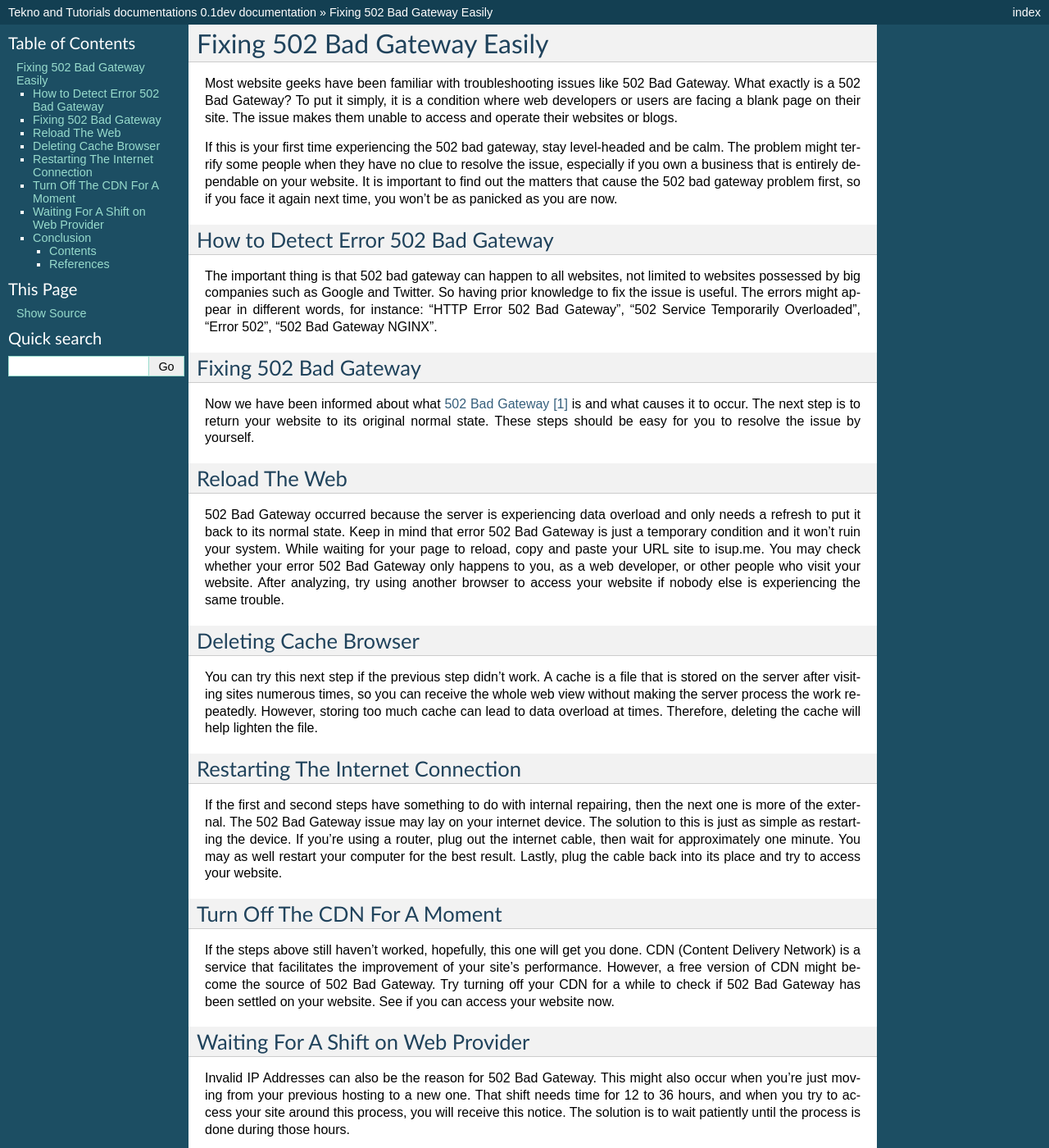
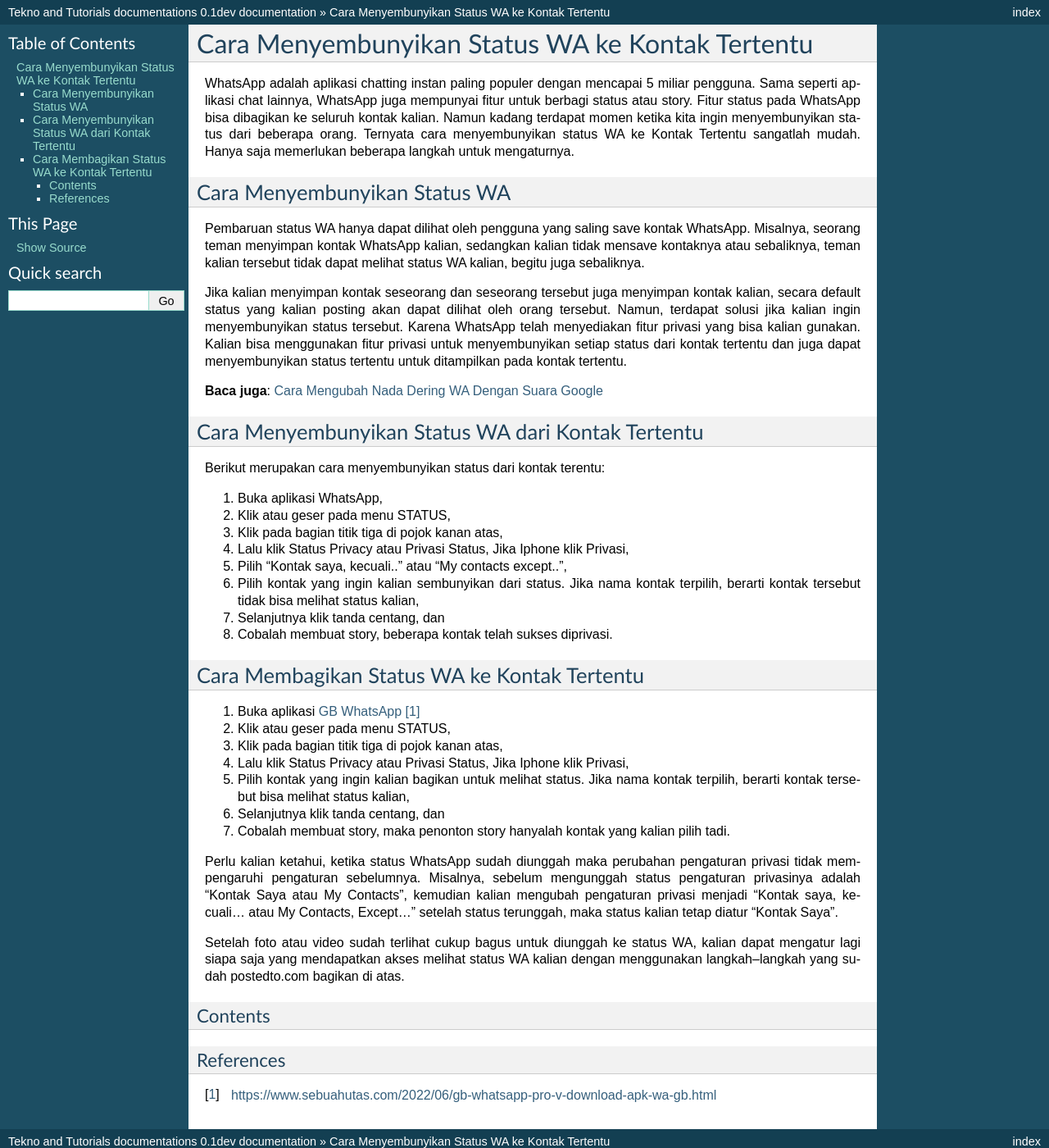
Before and after one commit to agatahani/tiktokmoney, a Sphinx documentation site: the page built from docs/index.rst, in a window 1280 px wide and 1400 px high. Shown: the whole window at 82% size. Built offline with Sphinx 7.4.7, drawn with Linux system fonts in a browser that asks for light colours; pages that are not in the unit, such as notebooks, are missing from menus; some of the changed text lies outside the part shown.

Commit message:
Update index.rst

```diff
--- a/docs/index.rst
+++ b/docs/index.rst
@@ -1,52 +1,45 @@
-Fixing 502 Bad Gateway Easily
+Cara Menyembunyikan Status WA ke Kontak Tertentu
 ====================
 
-Most website geeks have been familiar with troubleshooting issues like 502 Bad Gateway. What exactly is a 502 Bad Gateway? To put it simply, it is a condition where web developers or users are facing a blank page on their site. The issue makes them unable to access and operate their websites or blogs.
+WhatsApp adalah aplikasi chatting instan paling populer dengan mencapai 5 miliar pengguna. Sama seperti aplikasi chat lainnya, WhatsApp juga mempunyai fitur untuk berbagi status atau story. Fitur status pada WhatsApp bisa dibagikan ke seluruh kontak kalian. Namun kadang terdapat momen ketika kita ingin menyembunyikan status dari beberapa orang. Ternyata cara menyembunyikan status WA ke Kontak Tertentu sangatlah mudah. Hanya saja memerlukan beberapa langkah untuk mengaturnya.
 
-If this is your first time experiencing the 502 bad gateway, stay level-headed and be calm. The problem might terrify some people when they have no clue to resolve the issue, especially if you own a business that is entirely dependable on your website. It is important to find out the matters that cause the 502 bad gateway problem first, so if you face it again next time, you won't be as panicked as you are now.
+Cara Menyembunyikan Status WA
+---------------------
 
-How to Detect Error 502 Bad Gateway
---------------------
+Pembaruan status WA hanya dapat dilihat oleh pengguna yang saling save kontak WhatsApp. Misalnya, seorang teman menyimpan kontak WhatsApp kalian, sedangkan kalian tidak mensave kontaknya atau sebaliknya, teman kalian tersebut tidak dapat melihat status WA kalian, begitu juga sebaliknya.
 
-The important thing is that 502 bad gateway can happen to all websites, not limited to websites possessed by big companies such as Google and Twitter. So having prior knowledge to fix the issue is useful. The errors might appear in different words, for instance: “HTTP Error 502 Bad Gateway”, “502 Service Temporarily Overloaded”,
-“Error 502”, “502 Bad Gateway NGINX”.
+Jika kalian menyimpan kontak seseorang dan seseorang tersebut juga menyimpan kontak kalian, secara default status yang kalian posting akan dapat dilihat oleh orang tersebut. Namun, terdapat solusi jika kalian ingin menyembunyikan status tersebut. Karena WhatsApp telah menyediakan fitur privasi yang bisa kalian gunakan. Kalian bisa menggunakan fitur privasi untuk menyembunyikan setiap status dari kontak tertentu dan juga dapat menyembunyikan status tertentu untuk ditampilkan pada kontak tertentu.
 
-Fixing 502 Bad Gateway
---------------------
+**Baca juga**: `Cara Mengubah Nada Dering WA Dengan Suara Google <https://www.technolati.com/2022/08/cara-mengubah-nada-dering-wa-dengan.html>`_
 
-Now we have been informed about what `502 Bad Gateway`_ is and what causes it to occur. The next step is to return your website to its original normal state. These steps should be easy for you to resolve the issue by yourself.
+Cara Menyembunyikan Status WA dari Kontak Tertentu
+---------------------
 
-Reload The Web
---------------------
+Berikut merupakan cara menyembunyikan status dari kontak terentu:
 
-502 Bad Gateway occurred because the server is experiencing data overload and only needs a refresh to put it back to its normal state. Keep in mind that error 502 Bad Gateway is just a temporary condition and it won't ruin your system.
-While waiting for your page to reload, copy and paste your URL site to isup.me.
-You may check whether your error 502 Bad Gateway only happens to you, as a web developer, or other people who visit your website. After analyzing, try using another browser to access your website if nobody else is experiencing the same trouble.
+1.	Buka aplikasi WhatsApp,
+2.	Klik atau geser pada menu STATUS,
+3.	Klik pada bagian titik tiga di pojok kanan atas,
+4.	Lalu klik Status Privacy atau Privasi Status, Jika Iphone klik Privasi,
+5.	Pilih “Kontak saya, kecuali..” atau "My contacts except..",
+6.	Pilih kontak yang ingin kalian sembunyikan dari status. Jika nama kontak terpilih, berarti kontak tersebut tidak bisa melihat status kalian,
+7.	Selanjutnya klik tanda centang, dan
+8.	Cobalah membuat story, beberapa kontak telah sukses diprivasi.
 
-Deleting Cache Browser
---------------------
+Cara Membagikan Status WA ke Kontak Tertentu
+---------------------
 
-You can try this next step if the previous step didn't work. A cache is a file that is stored on the server after visiting sites numerous times, so you can receive the whole web view without making the server process the work repeatedly. However, storing too much cache can lead to data overload at times. Therefore, deleting the cache will help lighten the file.
+1.	Buka aplikasi `GB WhatsApp`_
+2.	Klik atau geser pada menu STATUS,
+3.	Klik pada bagian titik tiga di pojok kanan atas,
+4.	Lalu klik Status Privacy atau Privasi Status, Jika Iphone klik Privasi,
+5.	Pilih kontak yang ingin kalian bagikan untuk melihat status. Jika nama kontak terpilih, berarti kontak tersebut bisa melihat status kalian,
+6.	Selanjutnya klik tanda centang, dan
+7.	Cobalah membuat story, maka penonton story hanyalah kontak yang kalian pilih tadi.
 
-Restarting The Internet Connection
---------------------
+Perlu kalian ketahui, ketika status WhatsApp sudah diunggah maka perubahan pengaturan privasi tidak mempengaruhi pengaturan sebelumnya. Misalnya, sebelum mengunggah status pengaturan privasinya adalah "Kontak Saya atau My Contacts", kemudian kalian mengubah pengaturan privasi menjadi "Kontak saya, kecuali… atau My Contacts, Except…" setelah status terunggah, maka status kalian tetap diatur "Kontak Saya".
 
-If the first and second steps have something to do with internal repairing, then the next one is more of the external. The 502 Bad Gateway issue may lay on your internet device. The solution to this is just as simple as restarting the device. If you're using a router, plug out the internet cable, then wait for approximately one minute. You may as well restart your computer for the best result. Lastly, plug the cable back into its place and try to access your website.
-
-Turn Off The CDN For A Moment
---------------------
-
-If the steps above still haven't worked, hopefully, this one will get you done. CDN (Content Delivery Network) is a service that facilitates the improvement of your site's performance. However, a free version of CDN might become the source of 502 Bad Gateway. Try turning off your CDN for a while to check if 502 Bad Gateway has been settled on your website. See if you can access your website now.
-
-Waiting For A Shift on Web Provider
---------------------
-
-Invalid IP Addresses can also be the reason for 502 Bad Gateway. This might also occur when you're just moving from your previous hosting to a new one. That shift needs time for 12 to 36 hours, and when you try to access your site around this process, you will receive this notice. The solution is to wait patiently until the process is done during those hours.
-
-Conclusion
---------------------
-
-502 Bad Gateway is not something to be scared about if you have prior knowledge of it. It could occur to us out of the blue, however, it is not difficult to fix. The key is not to panic and stay level-headed, because the solutions are easy to follow.
+Setelah foto atau video sudah terlihat cukup bagus untuk diunggah ke status WA, kalian dapat mengatur lagi siapa saja yang mendapatkan akses melihat status WA kalian dengan menggunakan langkah–langkah yang sudah postedto.com bagikan di atas.
 
 ********
 Contents
@@ -64,4 +57,4 @@ References
 
 .. target-notes::
 
-.. _`502 Bad Gateway`: https://www.knot35.com/how-to-fix-502-bad-gateway-on-nginx-web-server/
+.. _`GB WhatsApp`: https://www.sebuahutas.com/2022/06/gb-whatsapp-pro-v-download-apk-wa-gb.html
```
